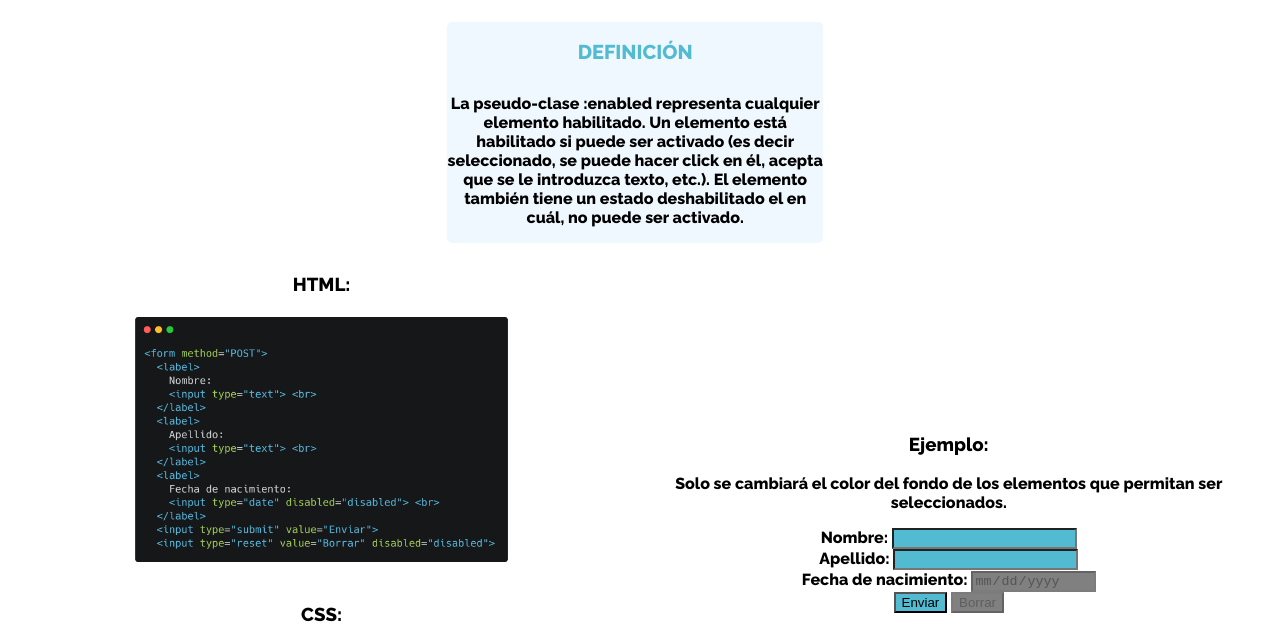
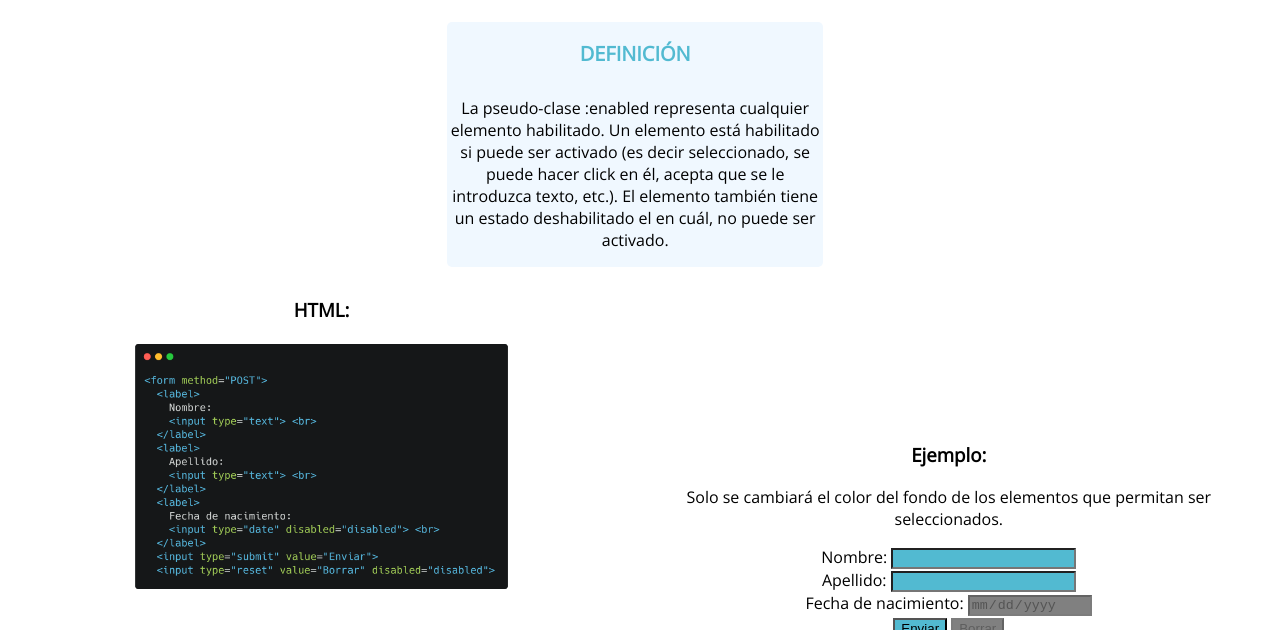
Before and after one commit to ikerls/Proyecto-Marcas, a plain HTML site: page html/enabled.html in a window 1280 px wide. Shown: the part 163-793 px from the top of the page. Drawn offline with nearby package versions, Linux system fonts and the light colour scheme.

Commit message:
cambios en los archivos

```diff
--- a/css/enabled.css
+++ b/css/enabled.css
@@ -1,13 +1,17 @@
+
+@import url('https://fonts.googleapis.com/css2?family=Open+Sans&display=swap');
+@import url("https://fonts.googleapis.com/css2?family=Raleway:ital,wght@0,400;0,800;0,900;1,600;1,800&display=swap");
 body{
     background-color: #ffffff;
-    font-family: 'Raleway', sans-serif;
-    font-weight: bold;
+    font-family: 'Open Sans', sans-serif;
 }
 .tituloP{
     text-align: center;
     margin-top: 5%;
     color: rgb(48, 48, 48);
     font-size: 60px;
+    font-family: 'Raleway', sans-serif;
+    font-weight: bold;
 }
 hr{
     margin-top: -35px;
--- a/css/style.css
+++ b/css/style.css
@@ -1,13 +1,17 @@
+@import url('https://fonts.googleapis.com/css2?family=Open+Sans&display=swap');
+@import url("https://fonts.googleapis.com/css2?family=Raleway:ital,wght@0,400;0,800;0,900;1,600;1,800&display=swap");
+
 body{
     background-color: #ffffff;
-    font-family: 'Raleway', sans-serif;
-    font-weight: bold;
+    font-family: 'Open Sans', sans-serif;
 }
 .tituloP{
     text-align: center;
     margin-top: 5%;
     color: rgb(48, 48, 48);
     font-size: 60px;
+    font-family: 'Raleway', sans-serif;
+    font-weight: bold;
 }
 hr{
     margin-top: -35px;
--- a/css/target.css
+++ b/css/target.css
@@ -1,13 +1,17 @@
+@import url('https://fonts.googleapis.com/css2?family=Open+Sans&display=swap');
+@import url("https://fonts.googleapis.com/css2?family=Raleway:ital,wght@0,400;0,800;0,900;1,600;1,800&display=swap");
+
 body{
     background-color: #ffffff;
-    font-family: 'Raleway', sans-serif;
-    font-weight: bold;
+    font-family: 'Open Sans', sans-serif;
 }
 .tituloP{
     text-align: center;
     margin-top: 5%;
     color: rgb(48, 48, 48);
     font-size: 60px;
+    font-family: 'Raleway', sans-serif;
+    font-weight: bold;
 }
 hr{
     margin-top: -35px;
@@ -116,7 +120,7 @@ p:target{
     width: 25rem;
     position: relative;
     padding: 1.5em;
-    background-color: #52bad1;
+    background-color: #8be2ff;
   }
 
   /* Botón Cerrar */
--- a/html/enabled.html
+++ b/html/enabled.html
@@ -1,11 +1,9 @@
 <!doctype html>
 <html lang="es">
-
 	<head>
         <meta http-equiv="Content-Type" content="text/html; charset=UTF-8" />
         <meta name="viewport" content="width=device-width, initial-scale=1.0">
 		<link rel="preconnect" href="https://fonts.gstatic.com">
-        <link href="https://fonts.googleapis.com/css2?family=Raleway:ital,wght@0,400;0,800;0,900;1,600;1,800&display=swap" rel="stylesheet">
         <link rel="stylesheet" href="../css/enabled.css">
 		<title> :enabled & :disabled  </title>
 	</head>
@@ -20,10 +18,10 @@
             <div id="cont">
                 <div class="contblock">
                     <h3>HTML:</h3>
-                    <img src="../assets/img/enabled/carbon(9).png" alt="codigo html">
+                    <img src="../assets/img/enabled/carbon(9).png" alt="código html">
                     <br>
                     <h3>CSS:</h3>
-                    <img src="../assets/img/enabled/carbon(10).png" alt="codigo css">
+                    <img src="../assets/img/enabled/carbon(10).png" alt="código css">
                 </div>
                 <div class="contblock2">
                     <h3>Ejemplo:</h3>
@@ -44,6 +42,7 @@
                         <input type="submit" value="Enviar">
                         <input type="reset" value="Borrar" disabled="disabled">
                     </form>
+                    <br>
                 </div>
             </div>
         </div>
```
Also changed, not shown: html/empty.html (+0 -2 lines), html/target.html (+1 -3 lines), assets/img/carbon(3).png (deleted), assets/img/carbon(4).png (deleted).
